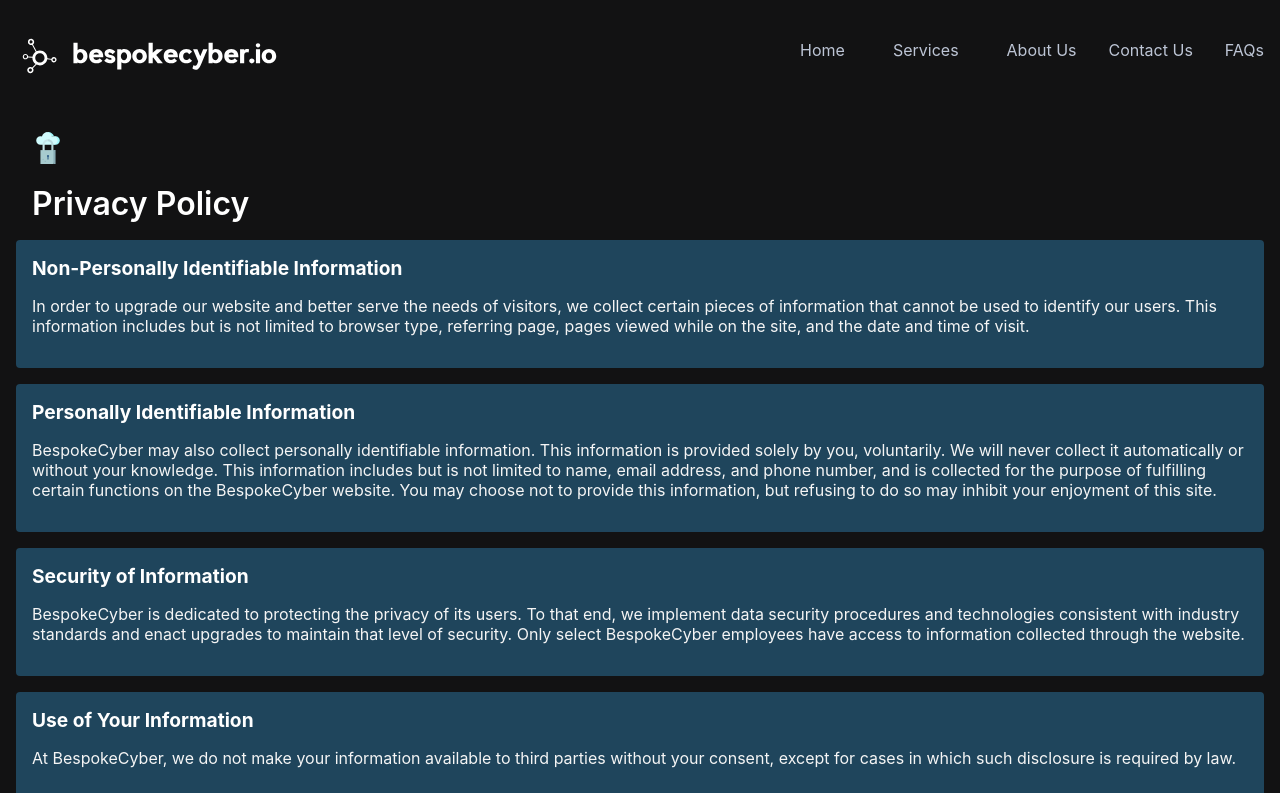
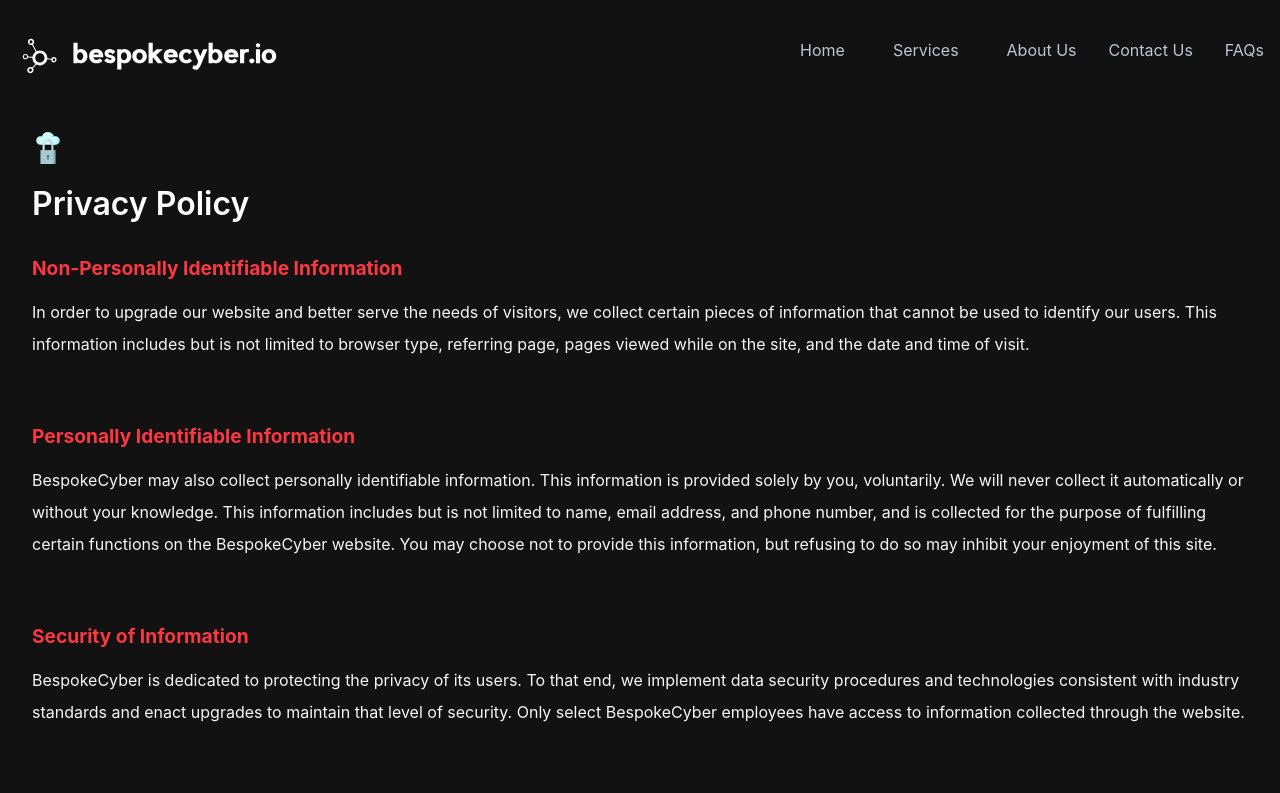
Before and after one commit to Jay-station/bespoke, a React (Create React App) app: page /privacy-policy in a window 1280 px wide. Shown: the top 793 px of the page. Built offline with nearby package versions, Linux system fonts and the light colour scheme.

Commit message:
link update

```diff
--- a/src/pages/PrivacyPolicy/PrivacyPolicy.scss
+++ b/src/pages/PrivacyPolicy/PrivacyPolicy.scss
@@ -16,9 +16,7 @@
   }
 
   &__title {
-    background-color: #1f455c;
-    border-radius: 4px;
-    color: white;
+    color: #fd3842;
     font-size: 1.2rem;
     font-weight: bold;
     margin-bottom: 1rem;
@@ -32,6 +30,7 @@
     font-weight: lighter;
     margin-top: 1rem;
     margin-bottom: 1rem;
+    line-height: 2rem;
   }
   &__holder img {
     height: 2rem;
--- a/src/pages/TermsOfService/TermsOfService.scss
+++ b/src/pages/TermsOfService/TermsOfService.scss
@@ -5,6 +5,7 @@
 
 .TermsOfService {
     margin: 1rem;
+    line-height: 2rem;
 
   &__holder {
     margin: 1rem;
@@ -25,7 +26,7 @@
   &__title {
 
     border-radius: 4px;
-    color: white;
+    color: #fd3842;
     font-size: 1.2rem;
     font-weight: bold;
     margin-bottom: 1rem;
@@ -41,4 +42,9 @@
     margin-bottom: 1rem;
   }
 
+  p, li {
+    font-weight: 400;
+  }
+
+
 }
```
